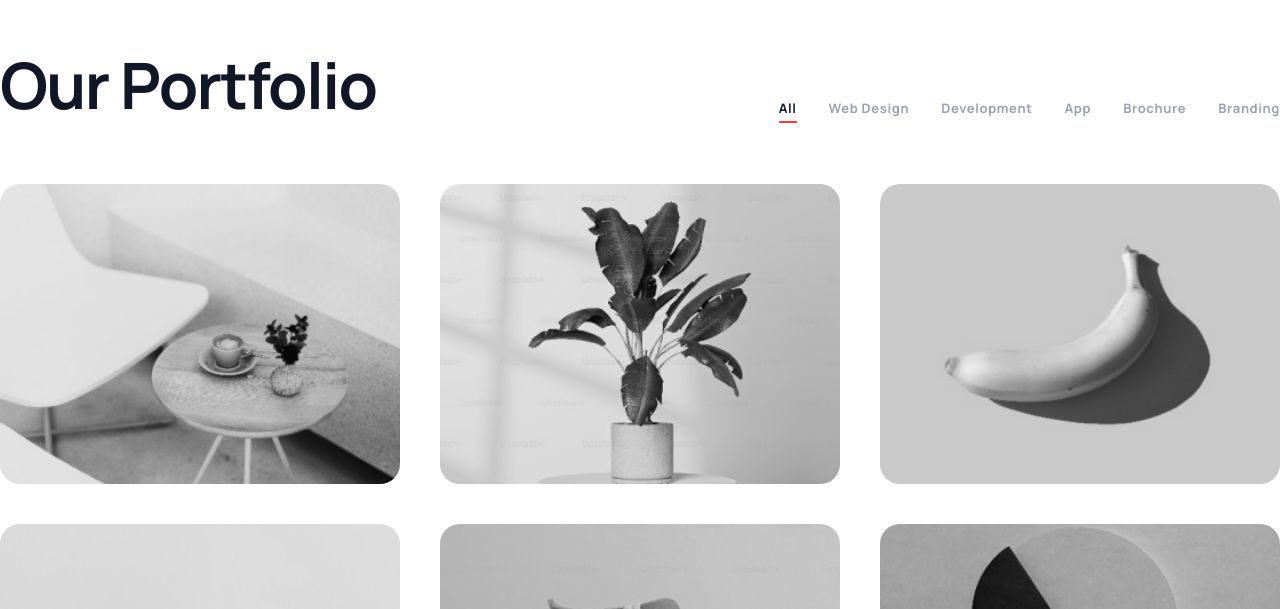
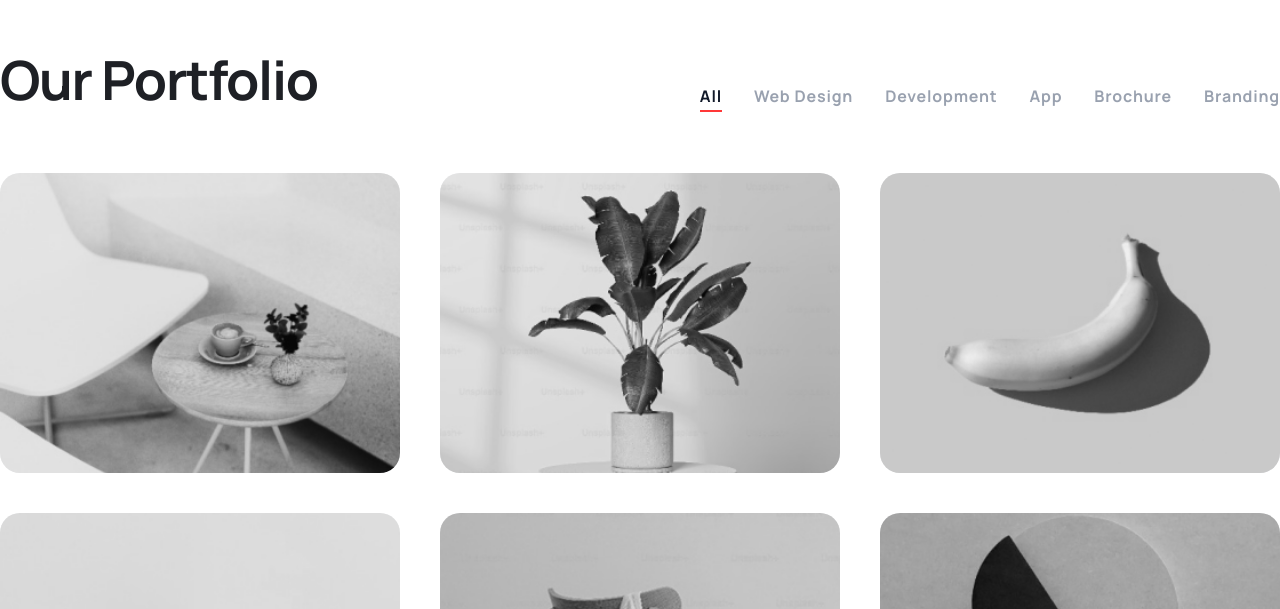
Before and after one commit to mahmudulkarim420/biliard-frontend, a React (Vite) app: page / in a window 1280 px wide. Shown: the part 4231-4840 px from the top of the page. Built offline with nearby package versions, Linux system fonts and the light colour scheme.

Commit message:
modified:   src/pages/HomePage/Sections/Portfolio.tsx

```diff
--- a/src/pages/HomePage/Sections/Portfolio.tsx
+++ b/src/pages/HomePage/Sections/Portfolio.tsx
@@ -13,12 +13,12 @@ const Portfolio = () => {
   );
 
   return (
-    <section className="relative w-full bg-white section-padding">
+    <section className="relative w-full section-padding">
       <div className="mx-auto max-w-300 xl:max-w-[1280px] 2xl:max-w-[1440px] px-5 md:px-8 xl:px-0">
 
         {/* ── Section Header + Category Filter ── */}
         <div className="mb-12 md:mb-16 flex flex-col justify-between gap-6 md:gap-8 md:flex-row md:items-end text-center md:text-left">
-          <h2 className="text-[36px] md:text-4xl lg:text-[56px] xl:text-[64px] 2xl:text-[72px] font-bold leading-[1.1] text-gray-900 tracking-tight">
+          <h2 className="text-[20px] md:text-[30px] lg:text-[56px] xl:text-[54px] font-bold leading-[1.1] text-title tracking-tight">
             Our Portfolio
           </h2>
 
@@ -27,7 +27,7 @@ const Portfolio = () => {
               <li key={category}>
                 <button
                   onClick={() => setActiveCategory(category)}
-                  className={`relative text-[13px] font-bold tracking-wider transition-colors duration-300 ${
+                  className={`relative text-[10px] md:text-[12px] lg:text-[14px] xl:text-[16px] font-bold tracking-wider transition-colors duration-300 ${
                     activeCategory === category ? "text-gray-900" : "text-gray-400 hover:text-gray-900"
                   }`}
                 >
```
